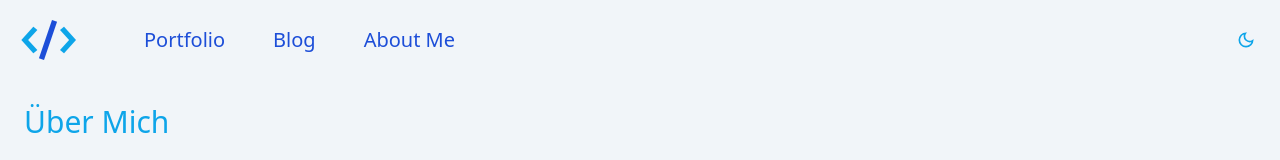
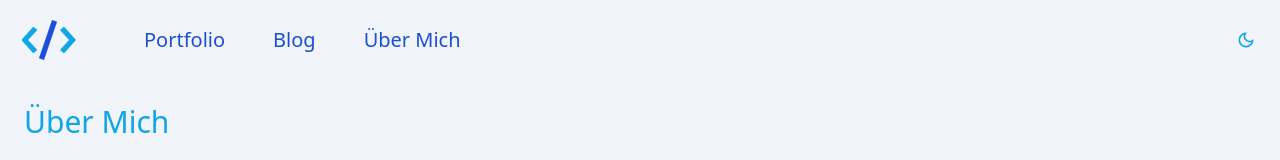
Before and after one commit to Dasajton/my-website, a Next.js app: page /about in a window 1280 px wide. Shown: the top 160 px of the page. Built offline with nearby package versions, Linux system fonts and the light colour scheme.

Commit message:
links translated to german

```diff
--- a/components/Header/Header.tsx
+++ b/components/Header/Header.tsx
@@ -28,7 +28,7 @@ export default function Header() {
     },
     {
       path: "/about",
-      label: "About Me",
+      label: "Über Mich",
     },
   ];
   return (
```
